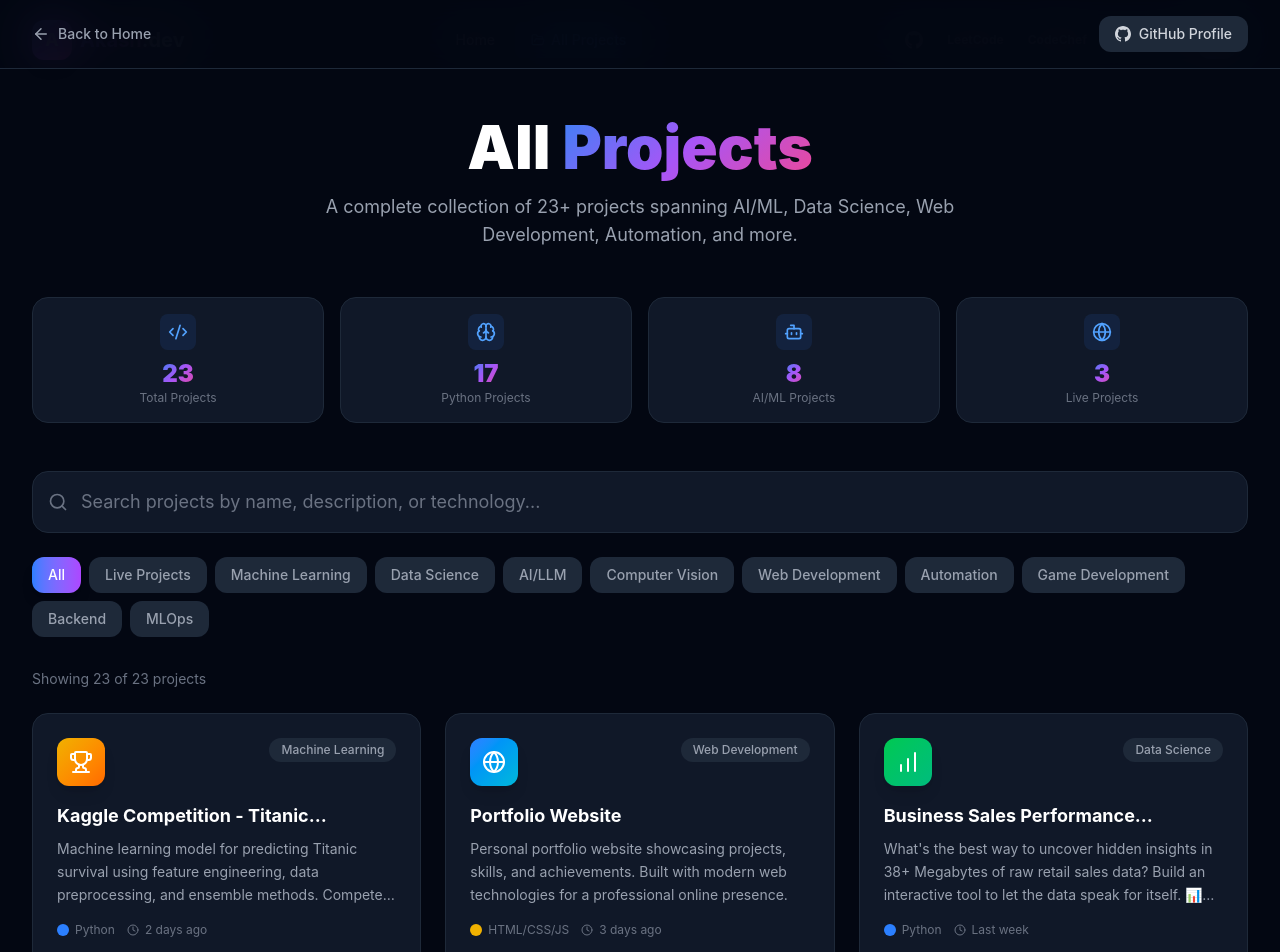
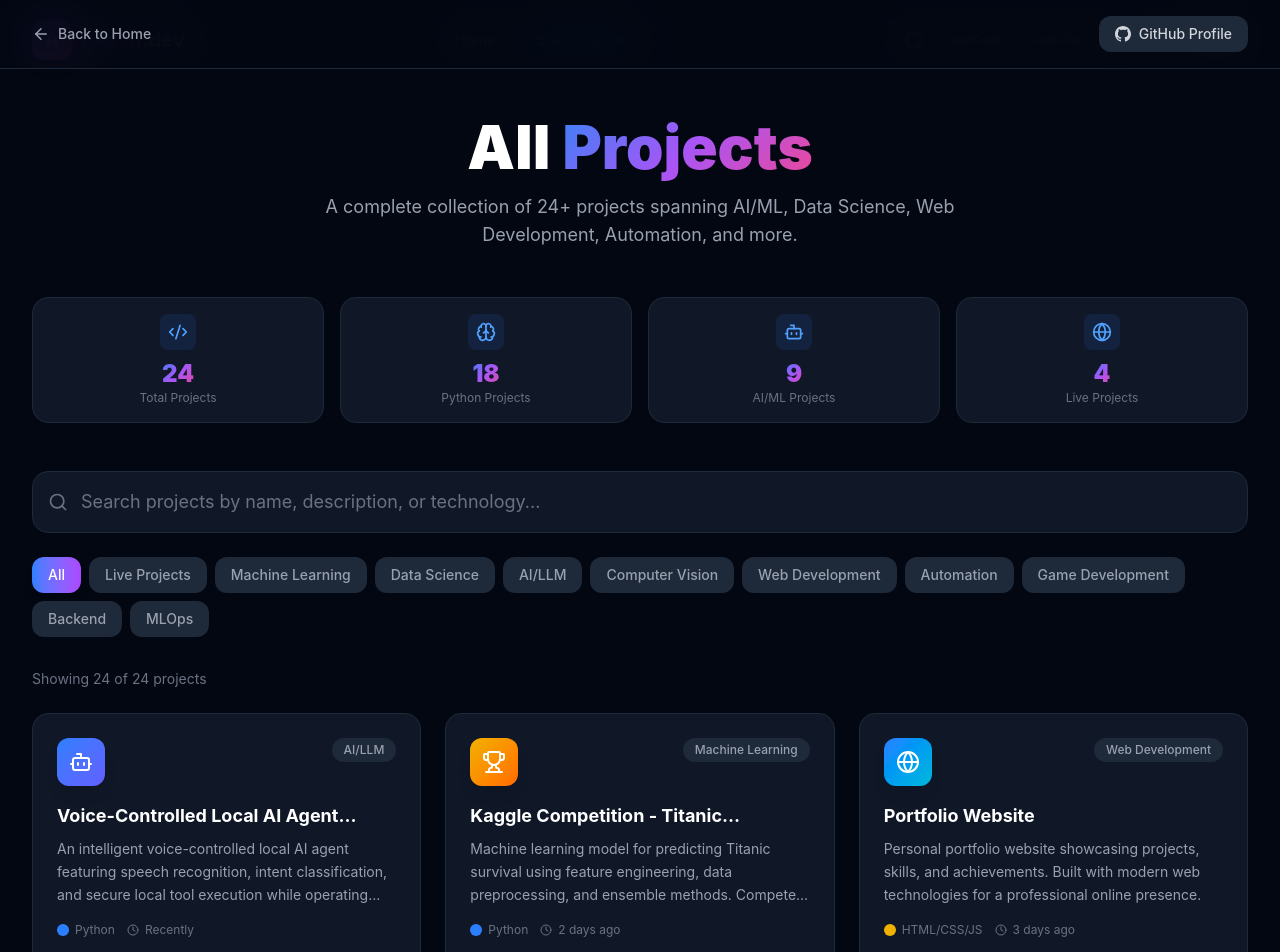
Before and after one commit to Akash7367/portfolio, a React (Vite) app: page /projects in a window 1280 px wide. Shown: the top 952 px of the page. Built offline with nearby package versions, Linux system fonts and the light colour scheme.

Commit message:
Add Voice-Controlled Local AI Agent project

```diff
--- a/src/components/AllProjects.tsx
+++ b/src/components/AllProjects.tsx
@@ -22,6 +22,17 @@ interface Project {
 }
 
 const allProjects: Project[] = [
+  {
+    name: 'Voice-Controlled Local AI Agent (Works Even on 8GB RAM)',
+    description: 'An intelligent voice-controlled local AI agent featuring speech recognition, intent classification, and secure local tool execution while operating efficiently on 8GB RAM.',
+    language: 'Python',
+    category: 'AI/LLM',
+    icon: <Bot size={24} />,
+    color: 'from-blue-500 to-indigo-500',
+    github: 'https://github.com/Akash7367/Local_AI_Agent',
+    Live_Link: 'https://localaiagent-twxulfwrigcagqtbecnomh.streamlit.app/',
+    updated: 'Recently',
+  },
   {
     name: 'Kaggle Competition - Titanic Prediction',
     description: 'Machine learning model for predicting Titanic survival using feature engineering, data preprocessing, and ensemble methods. Competed on Kaggle with strong accuracy scores.',
```
